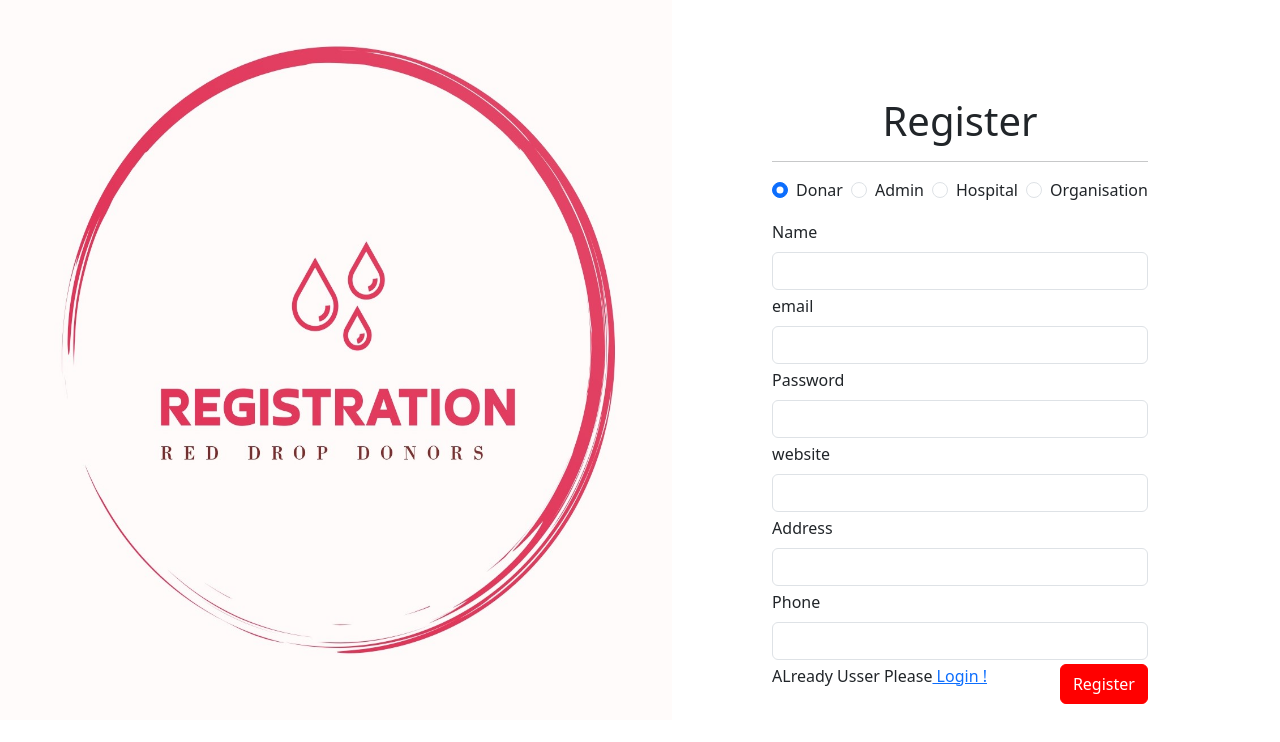
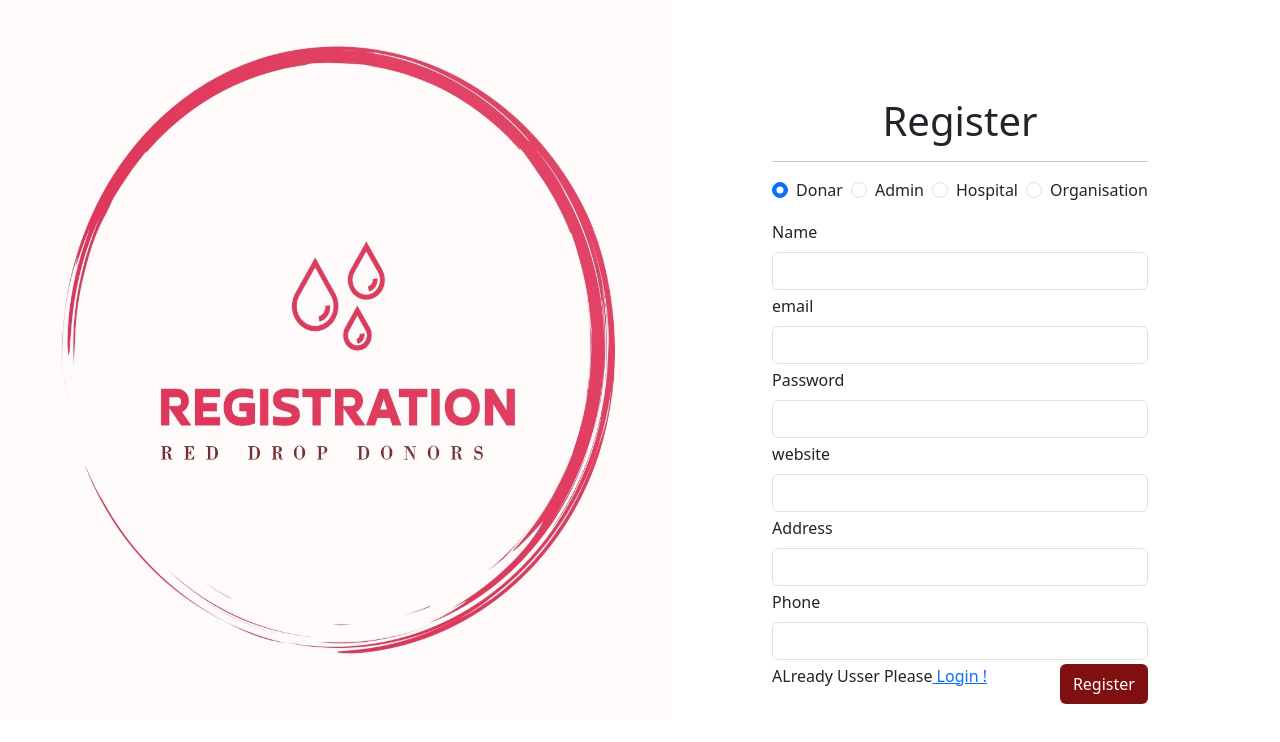
Before and after one commit to ali-0507/Blood-Bank-Management-System, a React (Create React App) app in the folder client/: page /register in a window 1280 px wide. Shown: the top 742 px of the page. Built offline with nearby package versions, Linux system fonts and the light colour scheme.

Commit message:
form.js updated

```diff
--- a/client/src/components/shared/Form/Form.js
+++ b/client/src/components/shared/Form/Form.js
@@ -209,7 +209,7 @@ const Form = ({ formType, submitBtn, formTitle }) => {
               <Link to="/login"> Login !</Link>
             </p>
           )}
-          <button className="btn btn-primary" type="submit"  style={{ backgroundColor: "red", borderColor: "red" }}>
+          <button className="btn red-btn" type="submit" style={{ backgroundColor: "hsl(0, 79%, 28%)", color: "white" }}>
             {submitBtn}
           </button>
         </div>
--- a/client/src/components/shared/Layout/Header.js
+++ b/client/src/components/shared/Layout/Header.js
@@ -18,12 +18,12 @@ const Header = () => {
       <nav className="navbar">
         <div className="container-fluid ">
           <div className="navbar-brand h1 ">
-            <BiDonateBlood color="blue" /> Blood Bank App
+            <BiDonateBlood color="red" /> Red Drop Donors App
           </div>
           <ul className="navbar-nav flex-row">
             <li className="nav-item mx-3">
               <p className="nav-link">
-                <BiUserCircle /> Welcome{" "}
+                <BiUserCircle /> Welcome {" "}
                 {user?.name || user?.hospitalName || user?.organisationName}
                 &nbsp;
                 <span className="badge bg-secondary">{user?.role}</span>
--- a/client/src/styles/Layout.css
+++ b/client/src/styles/Layout.css
@@ -1,7 +1,7 @@
 .sidebar {
   height: 100vh !important;
   /* border-radius: 5px; */
-  background-color: #4c0f03;
+  background-color: hsl(0, 79%, 28%);
   box-shadow: 0 0 2px gray;
   color: white;
 }
```
